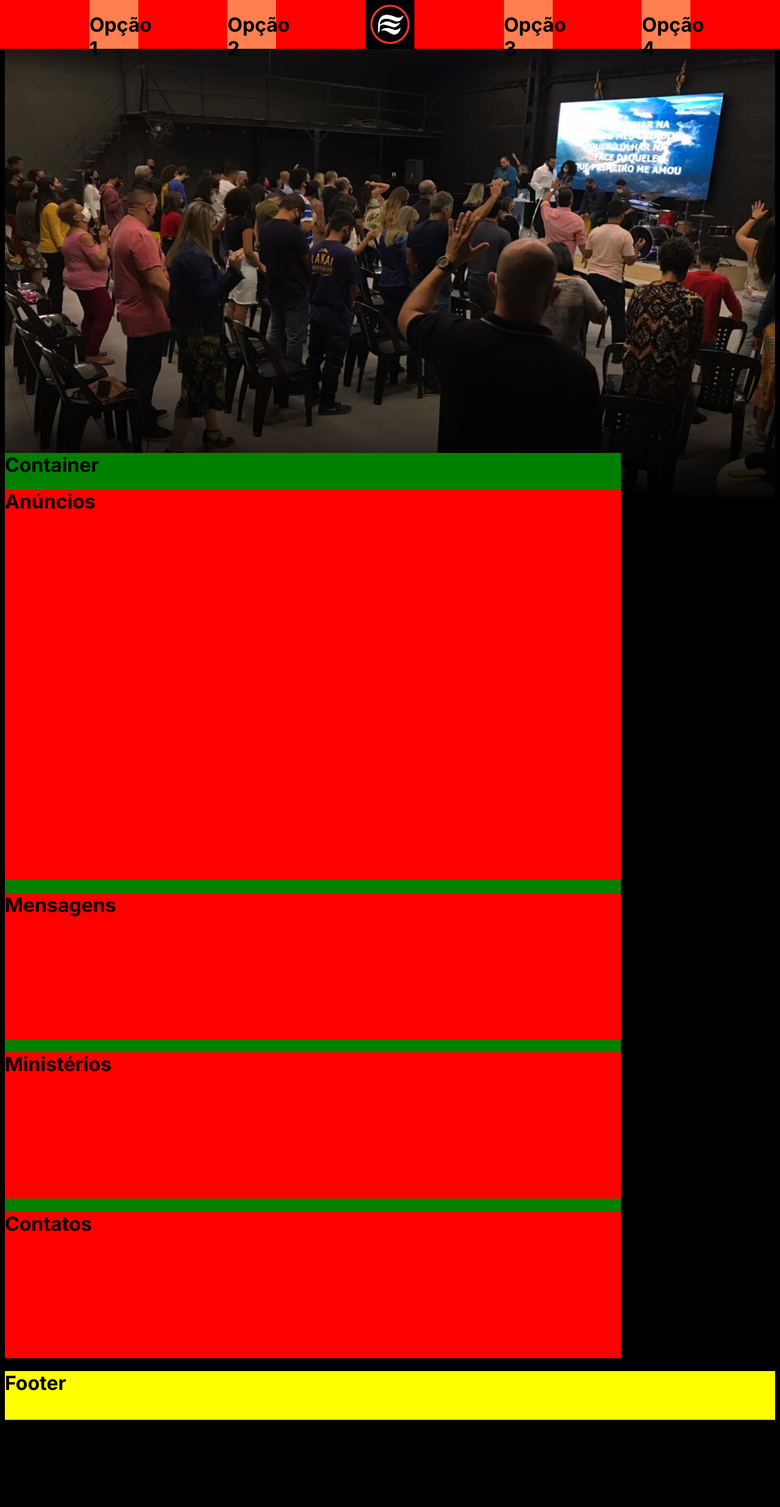
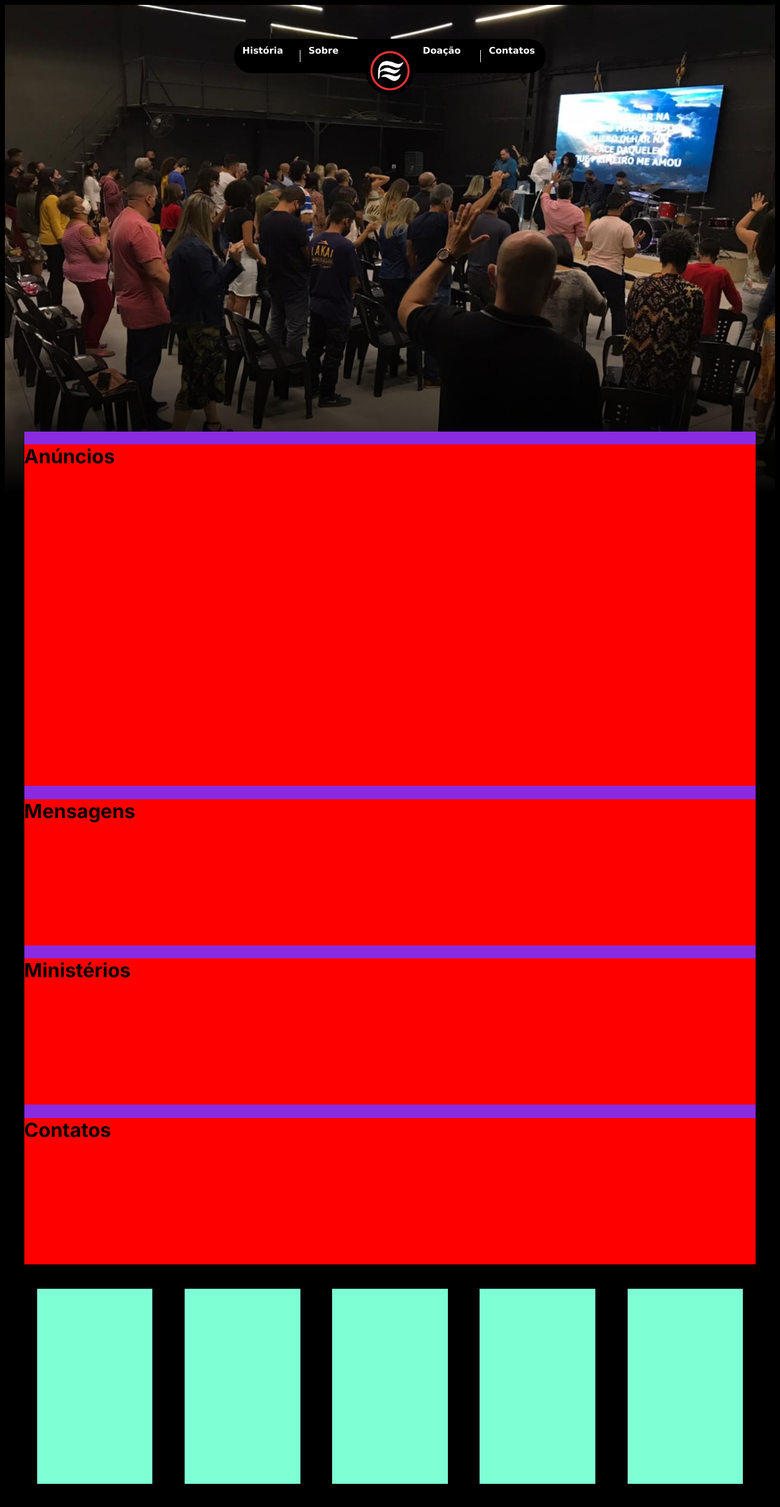
Before and after one commit to d-philipi/Protorio-Essencia, a Next.js app: page / in a window 1280 px wide. Shown: the top 2472 px of the page at 61% size. Before the commit the page ends 2337 px from the top, so only its background shows below. Built offline with nearby package versions, Linux system fonts and the light colour scheme.

Commit message:
Feat: Centralizar e menu

```diff
--- a/src/app/page.js
+++ b/src/app/page.js
@@ -3,27 +3,27 @@ import styles from "../styles/pages/app.module.css";
 export default function Home() {
   return (
     <>
+      <div className={styles.navegation}>
         <div className={styles.menu}>
           <div className={styles.op1}>
-          <h1>Opção 1</h1>
+            <h1>História</h1>
           </div>
+          <div className={styles.separador} />
           <div className={styles.op2}>
-          <h1>Opção 2</h1>
+            <h1>Sobre</h1>
           </div>
-        <div className={styles.logo}>
+          <div className={styles.logo}></div>
+          <div className={styles.op3}>
+            <h1>Doação</h1>
           </div>
-        <div className={styles.op3}>
-          <h1>Opção 3</h1>
-        </div>
+          <div className={styles.separador} />
           <div className={styles.op4}>
-          <h1>Opção 4</h1>
+            <h1>Contatos</h1>
           </div>
         </div>
-      <div className={styles.imagem}>
-        <h1>Imagem</h1>
       </div>
+      <div className={styles.imagem}/>
       <div className={styles.container}>
-        <h1>Container</h1>
         <div className={styles.anuncios}>
           <h1>Anúncios</h1>
         </div>
@@ -38,7 +38,21 @@ export default function Home() {
         </div>
       </div>
       <div className={styles.footer}>
-        <h1>Footer</h1>
+        <div className={styles.info}>
+
+        </div>
+        <div className={styles.info}>
+
+        </div>
+        <div className={styles.info}>
+
+        </div>
+        <div className={styles.info}>
+
+        </div>
+        <div className={styles.info}>
+
+        </div>
       </div>
     </>
   );
--- a/src/styles/globals.css
+++ b/src/styles/globals.css
@@ -1,3 +1,10 @@
 body{
+    display: flex;
+    flex-direction: column;
+    align-items: center;
     background-color: black;
 }
+
+*{
+    box-sizing: border-box;
+}
--- a/src/styles/pages/app.module.css
+++ b/src/styles/pages/app.module.css
@@ -1,14 +1,28 @@
+.navegation{
+    width: 100%;
+    display: flex;
+    justify-content: center;
+    position: fixed;
+    top:8vh;
+    left:0;
+    z-index: 1;
+}
+
 .menu{
-    width: 100%;
-    height: 10vh;
-    background-color: red;
-    position: fixed;
-    top:0;
-    left:0;
+    width: 40%;
+    height: 7vh;
     display: flex;
     align-items: center;
     justify-content: space-evenly;
-    z-index: 1;
+    border-radius: 30px;
+    background-color: #000;
+
+}
+
+.menu h1{
+    font-size: 15px;
+    font-family: 'Lucida Sans', 'Lucida Sans Regular', 'Lucida Grande', 'Lucida Sans Unicode', Geneva, Verdana, sans-serif;
+    color: #fff;
 }
 
 .logo{
@@ -16,30 +30,34 @@
     background-size: 100%;
     width: 10vh;
     height: 10vh;
+    border-radius: 50px;
+    margin-top: 6vh;
 }
 
 .op1{
     width: 10vh;
-    height: 10vh;
-    background-color: coral;
+    height: 100%;
 }
 
 .op2{
     width: 10vh;
-    height: 10vh;
-    background-color: coral;
+    height: 100%;
 }
 
 .op3{
     width: 10vh;
-    height: 10vh;
-    background-color: coral;
+    height: 100%;
 }
 
 .op4{
     width: 10vh;
-    height: 10vh;
-    background-color: coral;
+    height: 100%;
+}
+
+.separador{
+    width: 1px;
+    height: 20px;
+    background-color: white;
 }
 
 .imagem{
@@ -52,15 +70,14 @@
 }
 
 .container{
-    width: 80%;
+    width: 95%;
     min-height: 80vh;
-    background-color: green;
-    z-index: 1;
+    background-color: blueviolet;
 }
 
 .anuncios{
     width: 100%;
-    height: 80vh;
+    height: 70vh;
     background-color: red;
 }
 
@@ -84,6 +101,14 @@
 
 .footer{
     width: 100%;
-    height: 10vh;
-    background-color: yellow;
+    height: 50vh;
+    display: flex;
+    align-items: center;
+    justify-content: space-evenly;
 }
+
+.info{
+    width: 15%;
+    height: 40vh;
+    background-color: aquamarine;
+}
```
Lines whose indentation alone changed are shown as unchanged.
